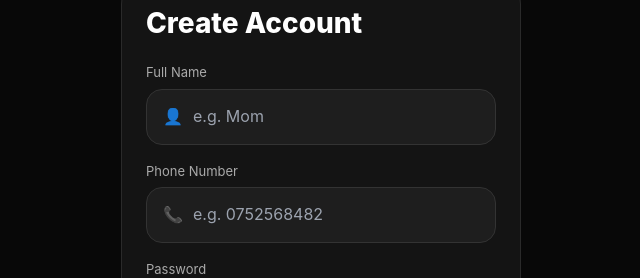
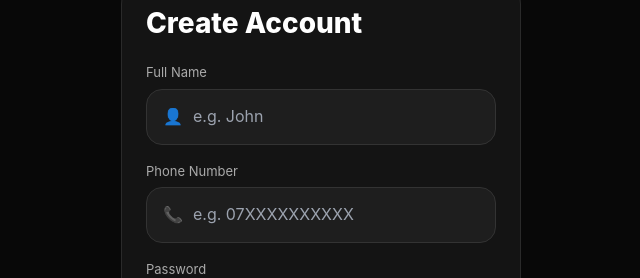
Before and after one commit to millyrahma70-pixel/Legendsnvestors-9bkh56-9bkh56-34623-20261030, a React (Vite) app: page /#/register in a window 1280 px wide. Shown: the part 272-550 px from the top of the page, without its empty margins (319-959 px from the left). Built offline with nearby package versions, Linux system fonts and the light colour scheme.

Commit message:
Update placeholder text in registration form inputs

```diff
--- a/src/components/forms/AccountRegistrationForm.tsx
+++ b/src/components/forms/AccountRegistrationForm.tsx
@@ -48,10 +48,10 @@ export default function AccountRegistrationForm() {
       <h2 style={{ fontSize: '28px', fontWeight: 800, margin: 0, color: 'white' }}>Create Account</h2>
 
       <label style={label}>Full Name</label>
-      <div style={wrap}>👤 <input value={name} onChange={e=>setName(e.target.value)} placeholder="e.g. Mom" style={{ ...inp, marginLeft: '10px' }} /></div>
+      <div style={wrap}>👤 <input value={name} onChange={e=>setName(e.target.value)} placeholder="e.g. John" style={{ ...inp, marginLeft: '10px' }} /></div>
 
       <label style={label}>Phone Number</label>
-      <div style={wrap}>📞 <input value={phone} onChange={e=>setPhone(e.target.value)} placeholder="e.g. 0752568482" style={{ ...inp, marginLeft: '10px' }} /></div>
+      <div style={wrap}>📞 <input value={phone} onChange={e=>setPhone(e.target.value)} placeholder="e.g. 07XXXXXXXXXX" style={{ ...inp, marginLeft: '10px' }} /></div>
 
       <label style={label}>Password</label>
       <div style={wrap}>🔒 <input value={password} onChange={e=>setPassword(e.target.value)} type="password" placeholder="At least 6 characters" style={{ ...inp, marginLeft: '10px' }} /></div>
```
